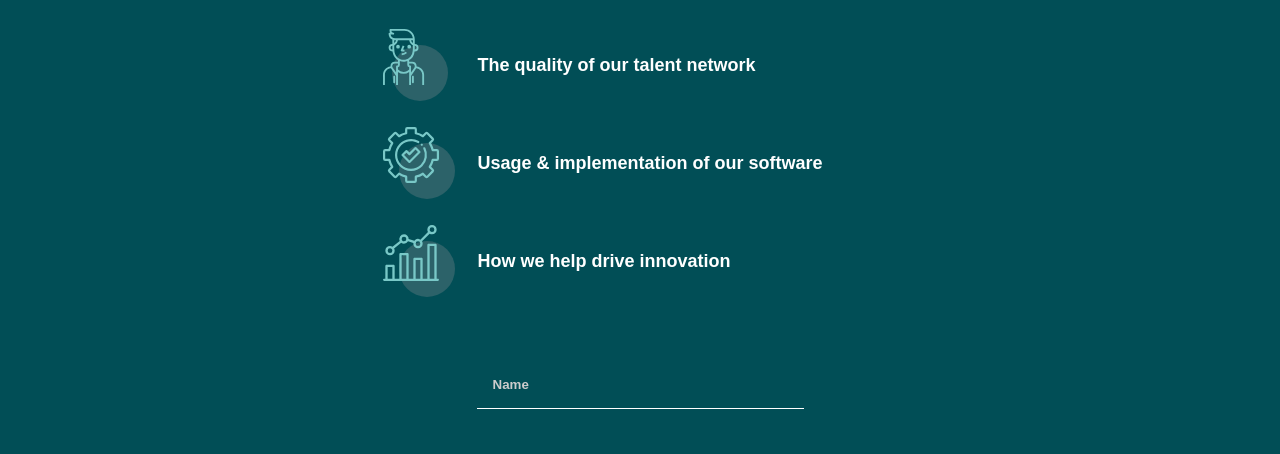
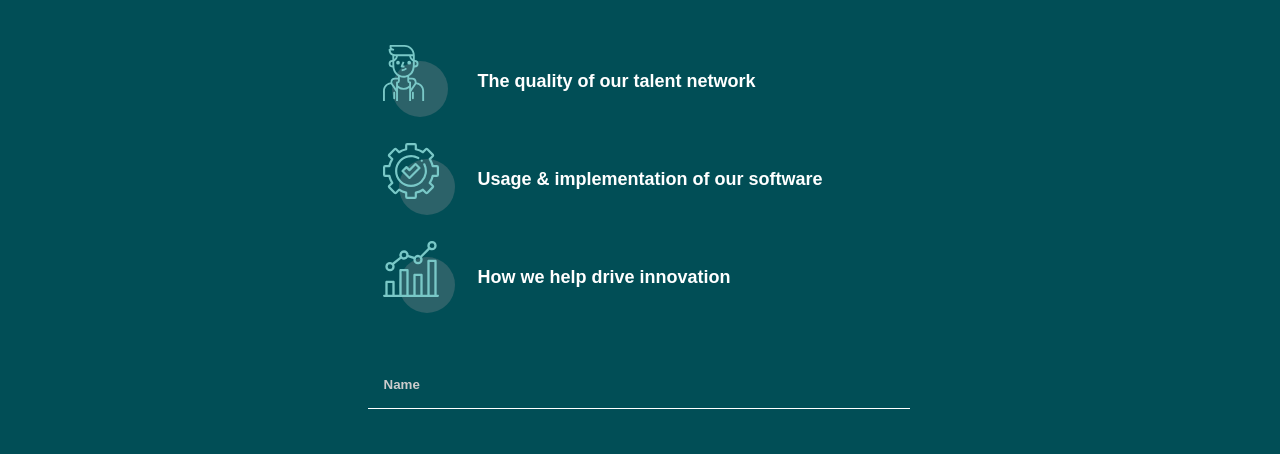
Before and after one commit to morfeli/myteam_FEM, a plain HTML site: page pages/contact.html in a window 1280 px wide. Shown: the part 327-781 px from the top of the page. Drawn offline with Linux system fonts and the light colour scheme.

Commit message:
updating contact page tablet view

```diff
--- a/styles/contact.scss
+++ b/styles/contact.scss
@@ -252,6 +252,7 @@ input[type="checkbox"]:checked ~ .toggle-button .middle {
     justify-content: space-between;
     @include tablet {
       width: 515px;
+      margin-top: 1rem;
     }
   }
 
@@ -286,6 +287,12 @@ input[type="checkbox"]:checked ~ .toggle-button .middle {
   align-items: center;
   justify-content: center;
   padding-bottom: 4rem;
+  @include tablet {
+    width: 545px;
+    align-items: baseline;
+    margin: 0 auto;
+    margin-top: 4rem;
+  }
   &--submit {
     width: 123px;
     height: 48px;
@@ -312,6 +319,9 @@ input {
   font-weight: 600;
   color: hsla(0, 0%, 60%, 0.7);
   //   transition: all 0.5s ease-in-out;
+  @include tablet {
+    width: 542px;
+  }
 }
 
 input::placeholder {
@@ -370,10 +380,23 @@ textarea {
   align-items: center;
   justify-content: space-around;
 
+  &--logo {
+    @include tablet {
+      position: relative;
+      right: 15rem;
+      top: 2.5rem;
+    }
+  }
+
   &--ul {
     display: flex;
     justify-content: space-evenly;
     width: 107px;
+    @include tablet {
+      position: relative;
+      top: 10rem;
+      right: 15rem;
+    }
   }
 
   &--li {
@@ -398,6 +421,13 @@ textarea {
     font-family: "Livvic", sans-serif;
     font-weight: 600;
     line-height: 25px;
+    @include tablet {
+      text-align: right;
+      position: relative;
+      left: 12rem;
+      bottom: 4rem;
+      line-height: 3.5rem;
+    }
   }
 
   &--icons {
@@ -405,5 +435,16 @@ textarea {
     width: 140px;
     justify-content: space-around;
     align-items: center;
+    @include tablet {
+      position: relative;
+      right: 15rem;
+    }
   }
 }
+
+#copyright {
+  @include tablet {
+    position: relative;
+    left: 14rem;
+  }
+}
```
Also changed, not shown: styles/contact.css, 1 other file.
